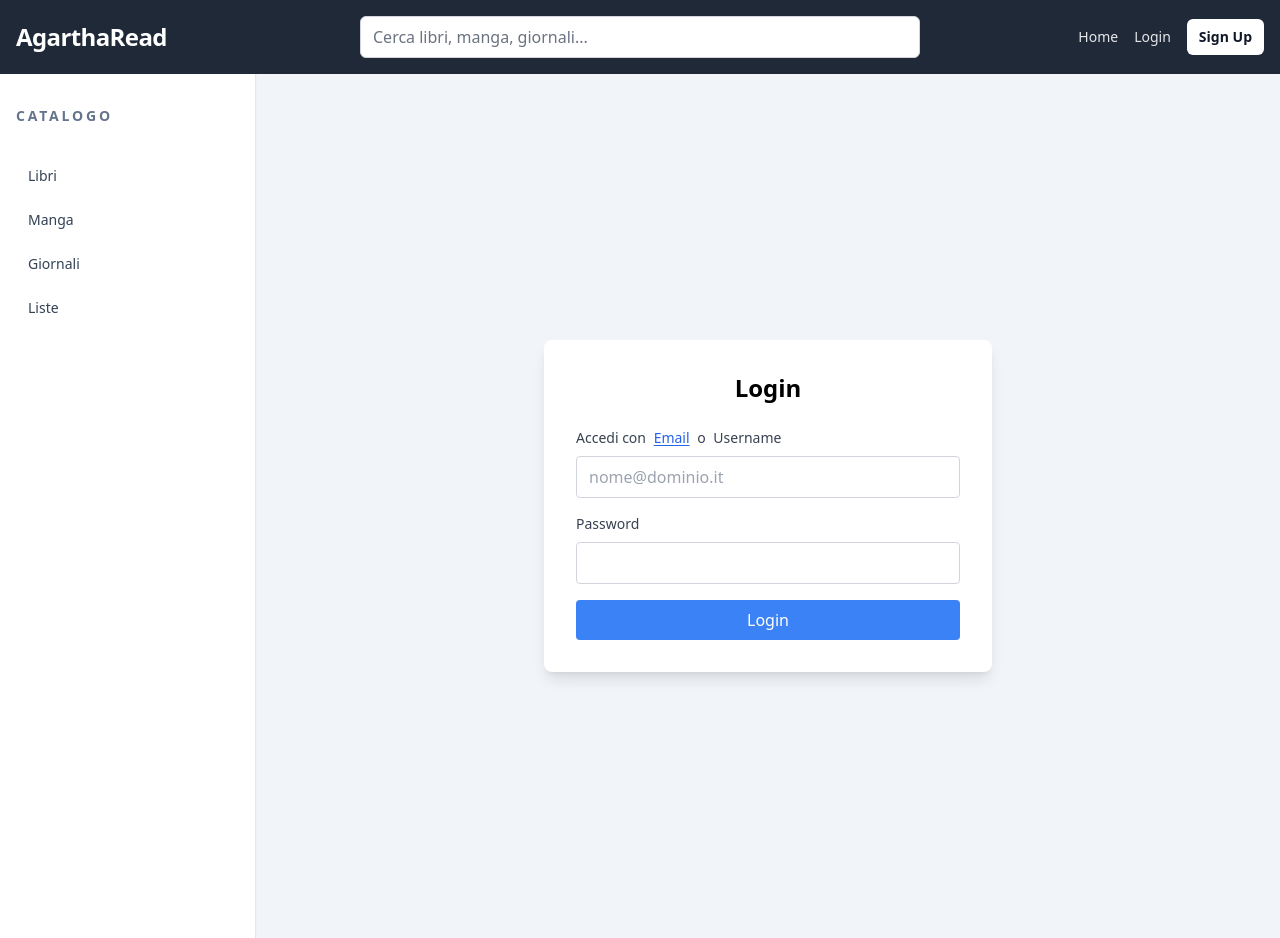
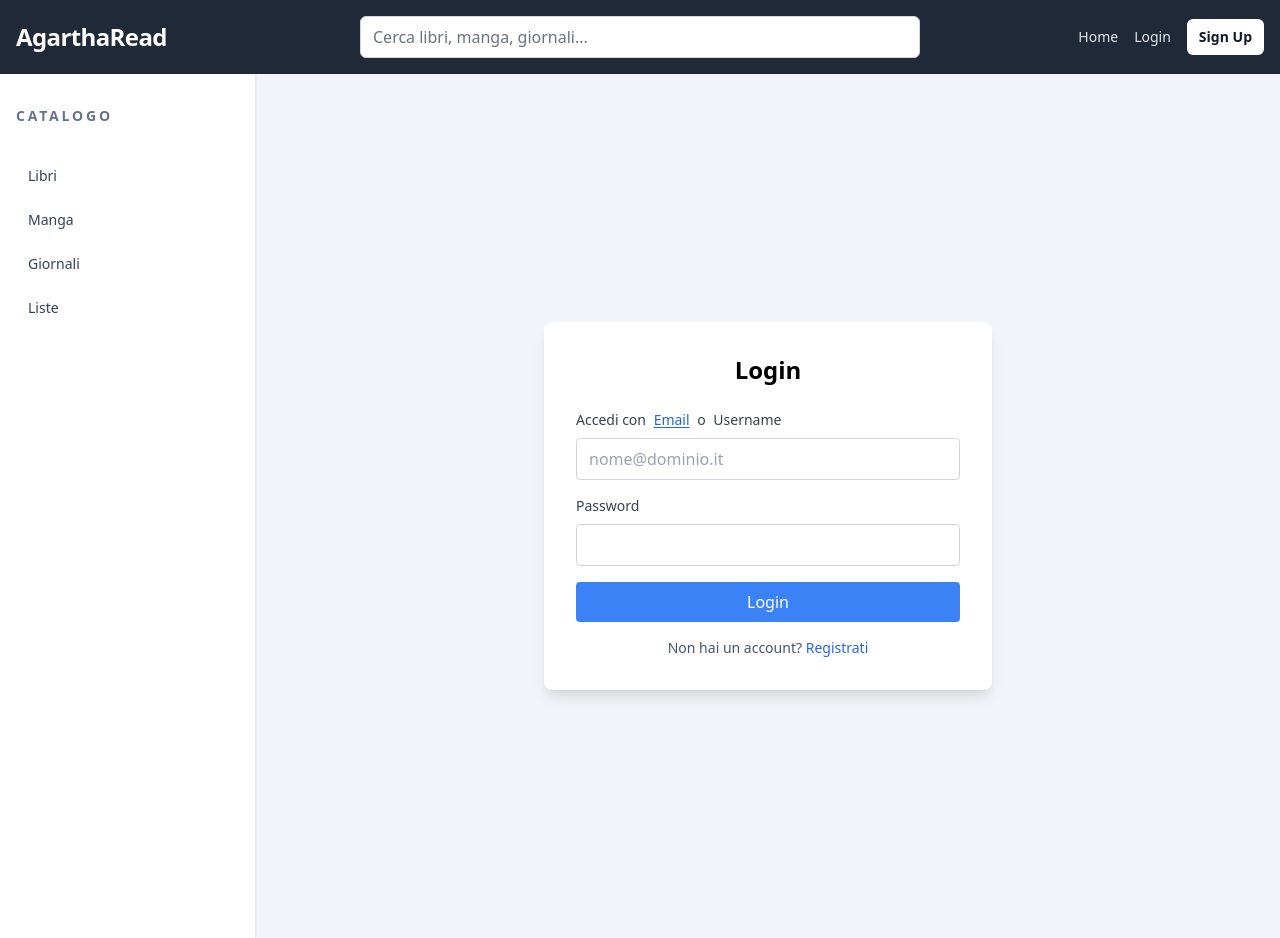
Before and after one commit to Uccetta110/AgarthaRead, a Nuxt app in the folder apps/web/: page /auth/login in a window 1280 px wide. Built offline with nearby package versions, Linux system fonts and the light colour scheme; no server answers.

Commit message:
rout a register

```diff
--- a/apps/web/app/pages/auth/login.vue
+++ b/apps/web/app/pages/auth/login.vue
@@ -37,6 +37,10 @@
           {{ loading ? 'Accesso...' : 'Login' }}
         </button>
       </form>
+
+      <div class="mt-4 text-center text-sm text-slate-600">
+        Non hai un account? <NuxtLink to="/auth/register" class="font-medium text-blue-600 hover:underline">Registrati</NuxtLink>
+      </div>
     </div>
   </div>
 </template>
```
